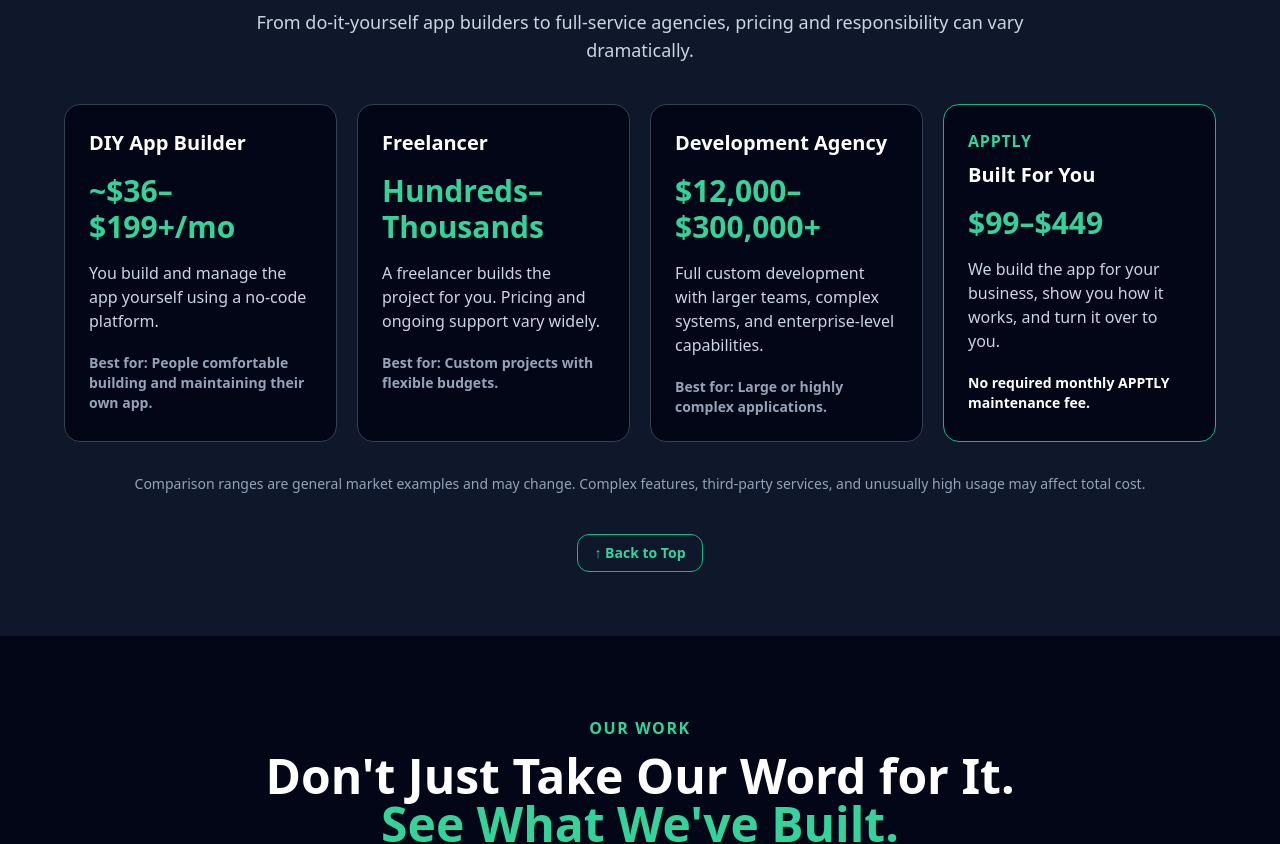
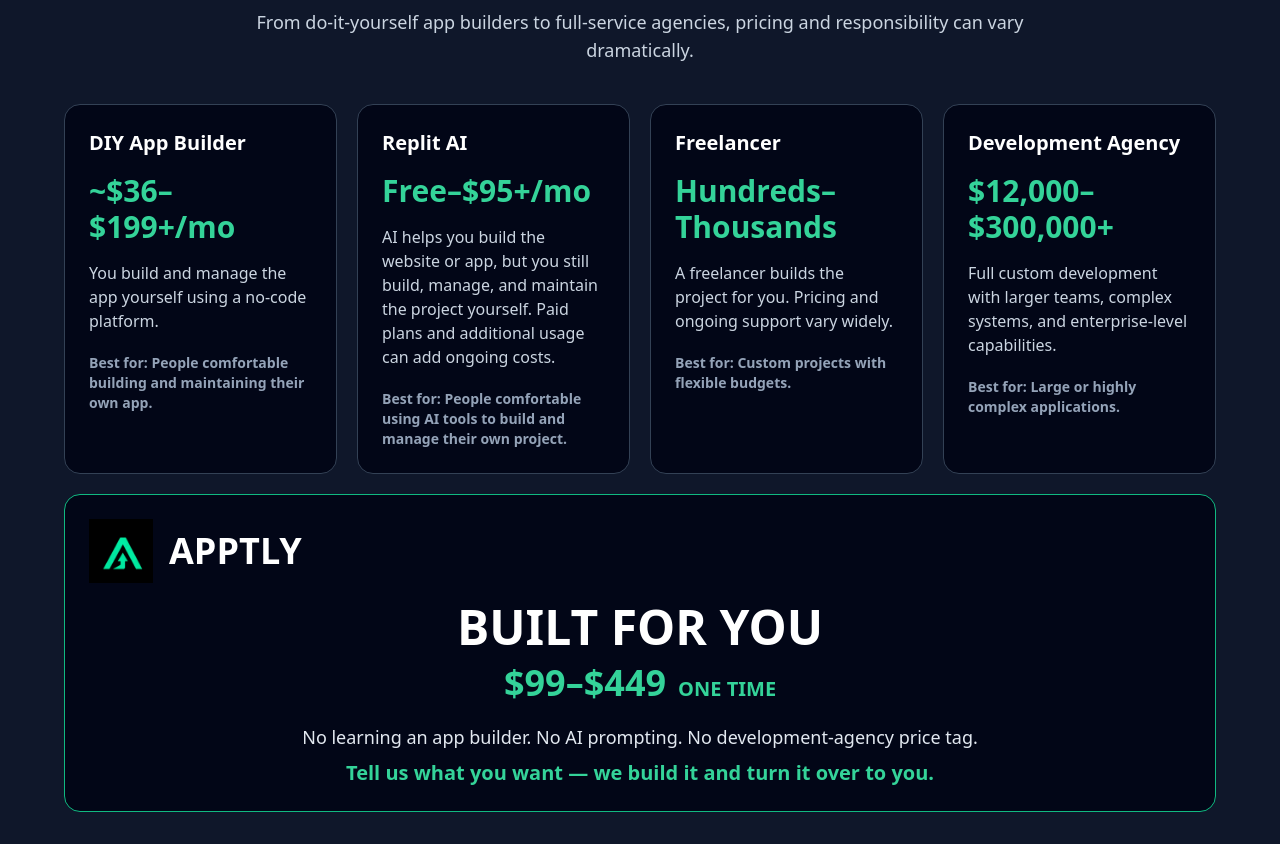
Before and after one commit to myapptly/apptly-website, a Next.js app: page / in a window 1280 px wide. Shown: the part 5904-6748 px from the top of the page. Built offline with nearby package versions, Linux system fonts and the light colour scheme.

Commit message:
Add Replit comparison and update APPTLY comparison section

```diff
--- a/app/page.tsx
+++ b/app/page.tsx
@@ -533,6 +533,24 @@ export default function HomePage() {
             </div>
 
             <div className="rounded-2xl border border-slate-700 bg-slate-950 p-6">
+  <h3 className="text-xl font-bold text-white">
+              Replit AI
+             </h3>
+
+             <p className="mt-4 text-3xl font-extrabold text-emerald-400">
+             Free–$95+/mo
+            </p>
+
+  <p className="mt-4 text-slate-300">
+    AI helps you build the website or app, but you still build, manage, and maintain the project yourself. Paid plans and additional usage can add ongoing costs.
+  </p>
+
+  <p className="mt-5 text-sm font-semibold text-slate-400">
+    Best for: People comfortable using AI tools to build and manage their own project.
+  </p>
+</div>
+
+            <div className="rounded-2xl border border-slate-700 bg-slate-950 p-6">
               <h3 className="text-xl font-bold text-white">
                 Freelancer
               </h3>
@@ -570,44 +588,56 @@ export default function HomePage() {
               </p>
             </div>
 
-            <div className="rounded-2xl border border-emerald-500 bg-slate-950 p-6">
-              <p className="mb-2 font-bold uppercase tracking-wider text-emerald-400">
-                APPTLY
-              </p>
+            <div className="rounded-2xl border border-emerald-500 bg-slate-950 p-6 md:col-span-4 ">
+                <div className="flex items-center gap-4">
+  <img
+    src="/apptly A.png"
+    alt="APPTLY"
+    className="h-16 w-16 object-contain"
+  />
 
-              <h3 className="text-xl font-bold text-white">
-                Built For You
-              </h3>
+  <span className="text-4xl font-extrabold text-white">
+    APPTLY
+  </span>
+</div>
 
-              <p className="mt-4 text-3xl font-extrabold text-emerald-400">
-                $99–$449
-              </p>
+<div className="mt-5 text-center">
+  <h3 className="text-4xl font-extrabold text-white md:text-5xl">
+    BUILT FOR YOU
+  </h3>
 
-              <p className="mt-4 text-slate-300">
-                We build the app for your business, show you how it works,
-                and turn it over to you.
-              </p>
+  <p className="mt-3 text-4xl font-extrabold text-emerald-400">
+    $99–$449
+    <span className="ml-3 text-xl uppercase">
+      One Time
+    </span>
+  </p>
 
-              <p className="mt-5 text-sm font-bold text-white">
-                No required monthly APPTLY maintenance fee.
-              </p>
-            </div>
-          </div>
+  <p className="mt-5 text-lg text-slate-200">
+    No learning an app builder. No AI prompting. No development-agency price tag.
+  </p>
 
-          <p className="mt-8 text-center text-sm text-slate-400">
+  <p className="mt-2 text-xl font-bold text-emerald-400">
+    Tell us what you want — we build it and turn it over to you.
+  </p>
+</div>
+</div>
+
+<p className="mt-8 mx-auto max-w-3xl text-center text-sm text-slate-400 md:col-span-4">
             Comparison ranges are general market examples and may change.
             Complex features, third-party services, and unusually high usage
             may affect total cost.
           </p>
 
-        <div className="mt-10 text-center">
+<div className="mt-10 text-center md:col-span-4">
   <a
     href="#top"
     className="inline-block rounded-lg border border-emerald-500 px-4 py-2 text-sm font-bold text-emerald-400 hover:bg-emerald-500 hover:text-slate-950"
   >
     ↑ Back to Top
   </a>
-</div>
+  </div>
+ </div>
 
         </div>
       </section>
```
